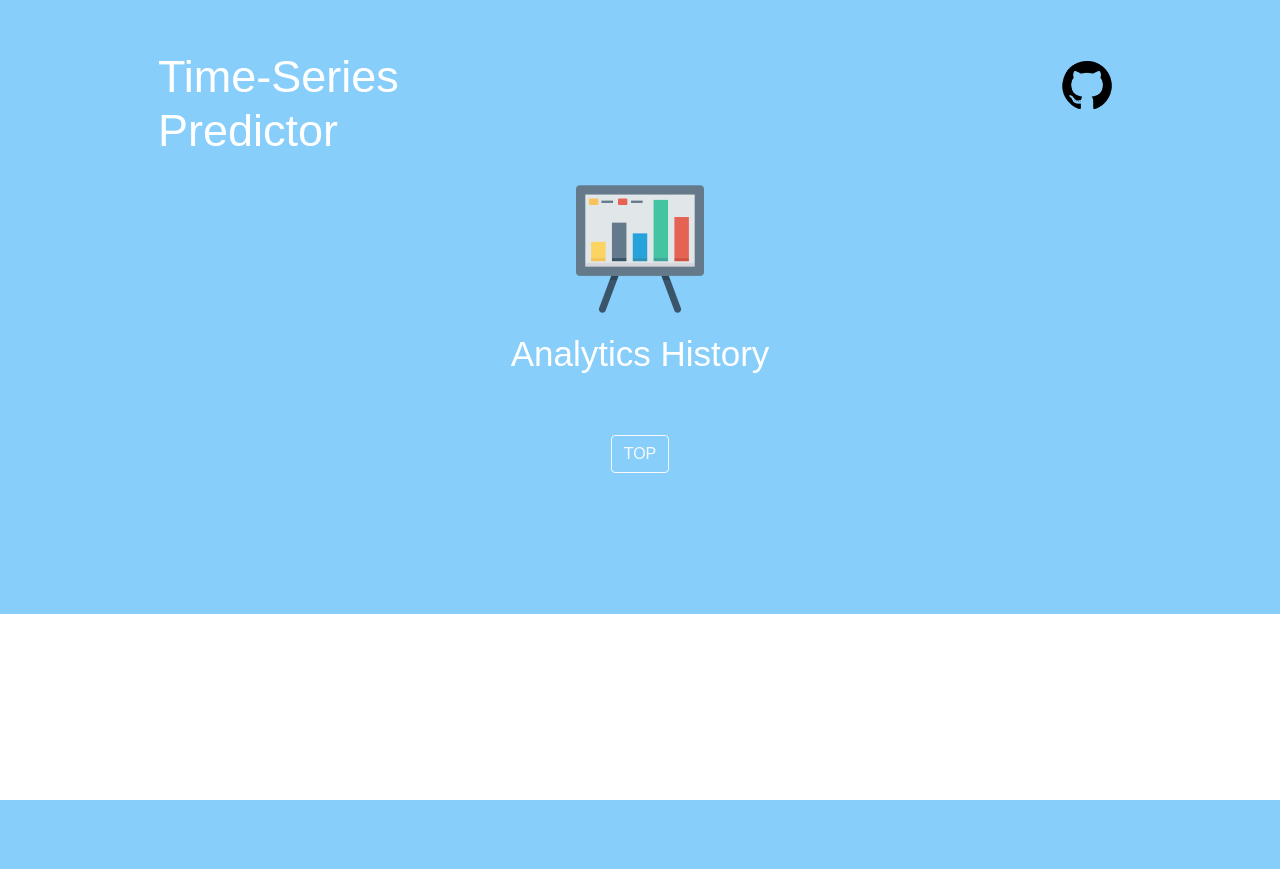
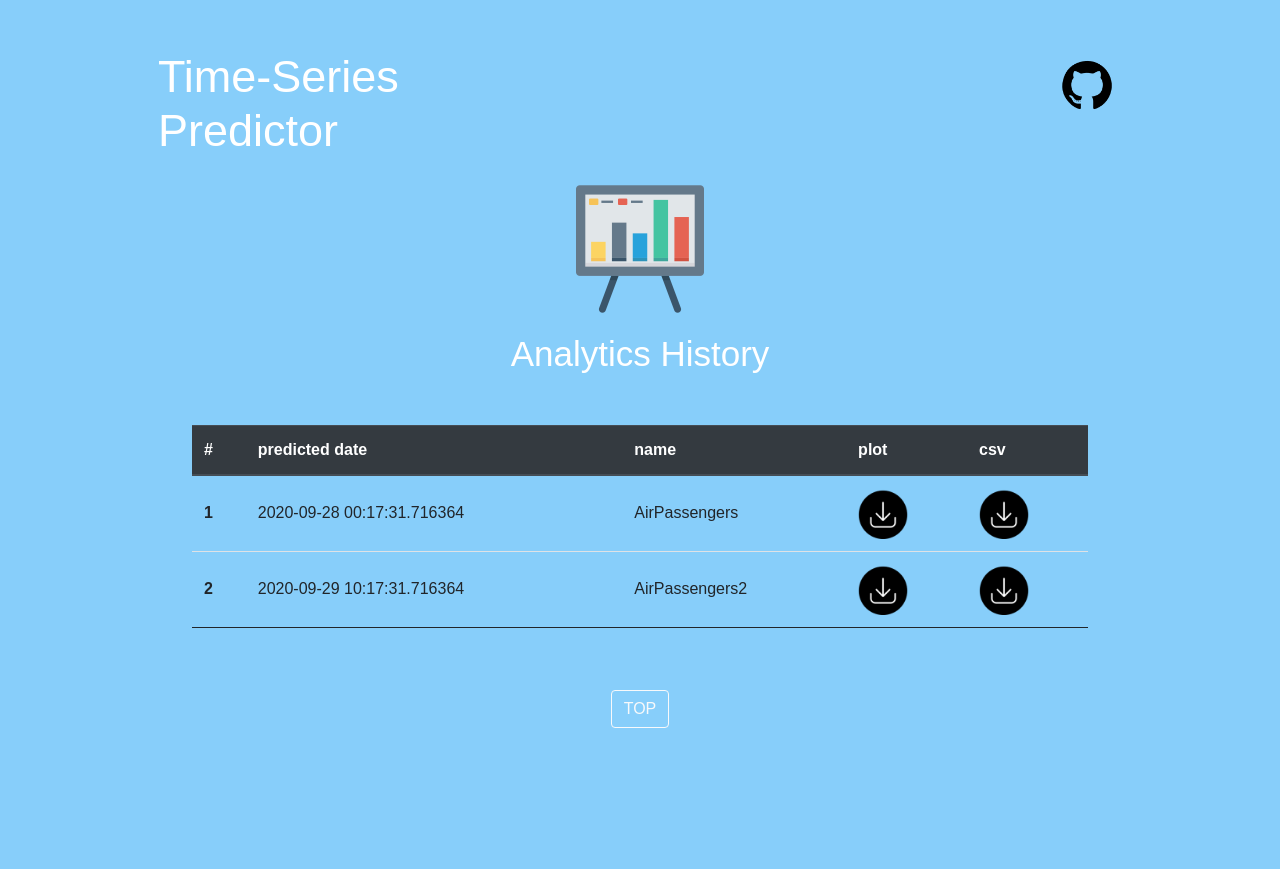
Before and after one commit to ogi-iii/time_series_predictor, a Flask app: page /history in a window 1280 px wide. Before the commit the page ends 800 px from the top, so only its background shows below. Run offline with Flask 2, Linux system fonts and the light colour scheme; some libraries are stand-ins or nearby versions.

Commit message:
WIP: history table template & api dict finished. TODO: api json

```diff
--- a/app/app.py
+++ b/app/app.py
@@ -1,5 +1,6 @@
 import os
 import base64
+import json
 import numpy as np
 import pandas as pd
 from scipy import stats
@@ -7,9 +8,9 @@ from scipy import signal
 import statsmodels.api as sm
 from matplotlib import pyplot as plt
 import seaborn as sns
-sns.set() #plotの準備
+sns.set() #plot preparation
 import warnings
-warnings.filterwarnings('ignore') # 計算警告を非表示
+warnings.filterwarnings('ignore') # ignore warning
 
 from flask import Flask, render_template, request
 import tempfile
@@ -43,14 +44,14 @@ def analysis():
 @app.route('/results', methods=['POST'])
 def results():
     title = "results"
-    # requestから受け取る
+    # form comtents
     file = request.files['csvFile']
     csv_name = file.filename
     index_col = request.form["datetimeIndex"]
     target_col = request.form["targetColumn"]
     pred_begin = str(request.form["predBeginDate"]).replace('/', '-') + " " + str(request.form["predBeginTime"])
     pred_end = str(request.form["predEndDate"]).replace('/', '-') + " " + str(request.form["predEndTime"])
-    # SARIMA実行
+    # learning process
     with tempfile.NamedTemporaryFile() as tf:
         csv = tf.name
         file.save(csv)
@@ -60,9 +61,9 @@ def results():
                     )
     p, d, q, sfq = select_order(ts, d = 1, freq_order = 5)
     sarimax = fit_sarima(ts, p, d, q, sfq, sp = 1, sd = 1, sq = 1)
-    # csvと画像の出力
+    # output csv & image
     with tempfile.TemporaryDirectory() as temp_dir:
-        plot_fname, csv_fname = output_results(sarimax,
+        plot_fname, output_df = output_results(sarimax,
                                             pred_begin,
                                             pred_end,
                                             ts,
@@ -70,12 +71,20 @@ def results():
                                             index_col,
                                             target_col,
                                             temp_dir,
-                                            temp_dir,
                                             )
         with open(os.path.join(temp_dir, plot_fname), "rb") as f:
             img_base64 = base64.b64encode(f.read()).decode('utf-8')
 
-        # TODO: csvファイルのdict化
+    # TODO: json
+    results_dict = {
+        "img": img_base64,
+        "csv": output_df.to_dict(),
+        "csv_index": index_col,
+        }
+    # json_str = json.dumps(d)
+    # df = pd.DataFrame().from_dict(results_dict["csv"])
+    # df.index.name = results_dict["csv_index"]
+
 
     # TODO: lambda API collaboration
     #       1) upload csv & img to s3
@@ -88,12 +97,26 @@ def results():
 def history():
     title = "history"
 
-    # TODO: history table
-
     # TODO: lambda API collaboration
     #       1) read lines from dynamoDB
 
-    return render_template('history.html', title=title)
+    # あとで消す
+    history = []
+    history.append({
+        "date": "2020-09-28 00:17:31.716364",
+        "name": "AirPassengers",
+        "plot": "https://www.analyticsvidhya.com/wp-content/uploads/2016/02/AirPassengers.csv",
+        "csv": "https://www.analyticsvidhya.com/wp-content/uploads/2016/02/AirPassengers.csv",
+        })
+    history.append({
+        "date": "2020-09-29 10:17:31.716364",
+        "name": "AirPassengers2",
+        "plot": "https://www.analyticsvidhya.com/wp-content/uploads/2016/02/AirPassengers.csv",
+        "csv": "https://www.analyticsvidhya.com/wp-content/uploads/2016/02/AirPassengers.csv",
+        })
+    # ここまで
+
+    return render_template('history.html', title=title, enumerate_hist=enumerate(history))
 
 
 if __name__ == "__main__":
--- a/app/static/css/style.css
+++ b/app/static/css/style.css
@@ -2,6 +2,10 @@ body {
     font-family: sans-serif;
     width: 100%;
     text-align: center;
+}
+
+td, .td {
+    line-height: 50px;
 }
 
 .body-wrapper {
@@ -97,6 +101,18 @@ body {
     color: white;
 }
 
+.table-wrapper {
+    display: inline-block;
+    width: 70%;
+    text-align: left;
+    padding-bottom: 30px;
+    color: white;
+}
+
+.table {
+    border-bottom: 1px solid;
+}
+
 .r-top {
     display: inline-block;
     width: 70%;
--- a/app/templates/history.html
+++ b/app/templates/history.html
@@ -4,6 +4,30 @@
     <img src="/static/imgs/history.png" alt="history icon" class="top-img">
 </div>
 <h2 class="subTitle">Analytics History</h2>
+<div class="table-wrapper">
+    <table class="table table-hover">
+        <thead class="thead-dark">
+        <tr>
+            <th scope="col">#</th>
+            <th scope="col">predicted date</th>
+            <th scope="col">name</th>
+            <th scope="col">plot</th>
+            <th scope="col">csv</th>
+        </tr>
+        </thead>
+        <tbody>
+        {% for i, hist in enumerate_hist %}
+            <tr>
+                <th scope="row" class="td">{{i + 1}}</th>
+                <td>{{hist.date}}</td>
+                <td>{{hist.name}}</td>
+                <td><a href="{{hist.plot}}"><img src="/static/imgs/download.png" alt="download button" class="r-d-img"></a></td>
+                <td><a href="{{hist.csv}}"><img src="/static/imgs/download.png" alt="download button" class="r-d-img"></a></td>
+            </tr>
+        {% endfor %}
+        </tbody>
+    </table>
+</div>
 <div class="r-top">
     <p>
         <a href="/" class="btn btn-outline-light">TOP</a>
```
Also changed, not shown: app/module.py (+6 -4 lines), app/requirements.txt (+7 -0 lines), 2 other files.
